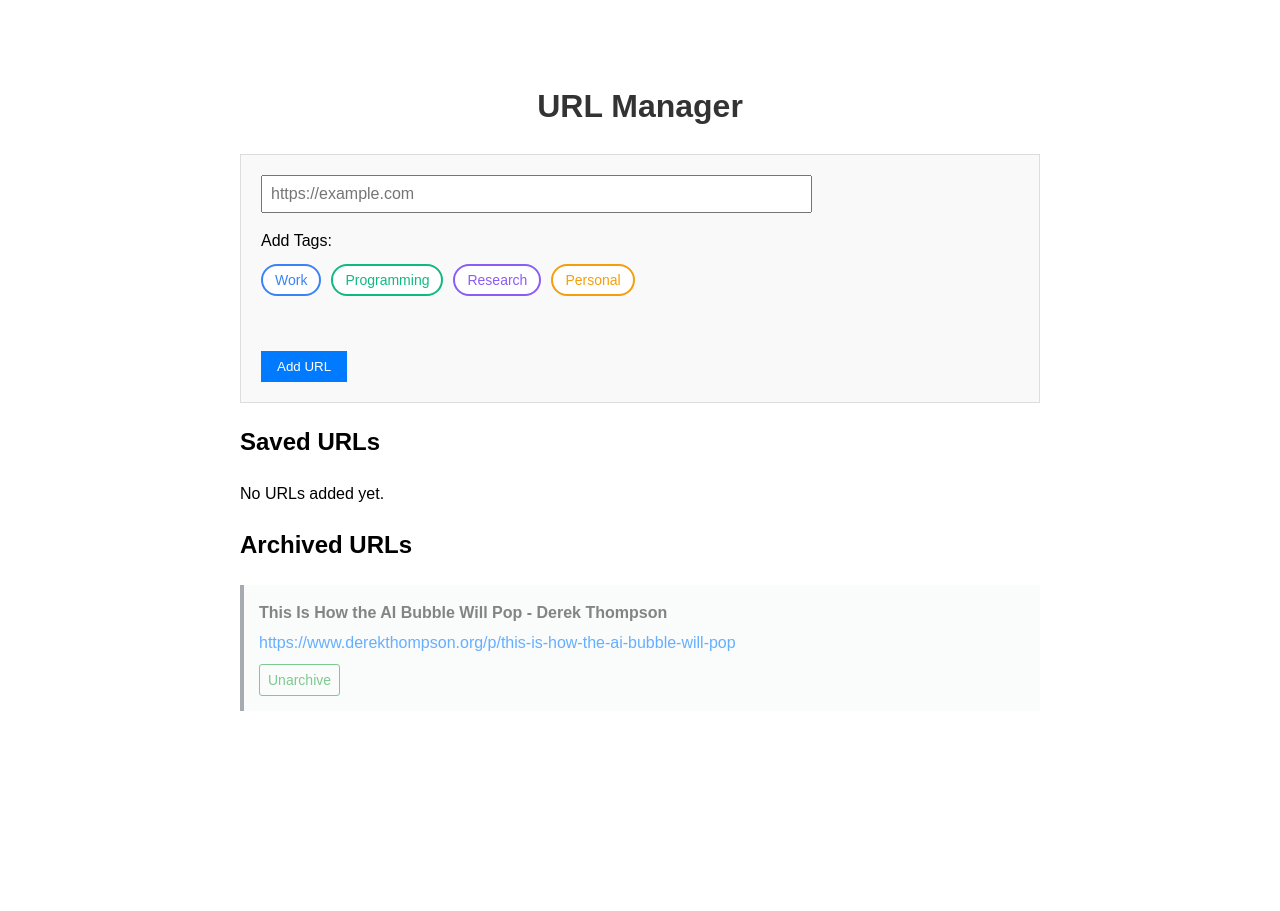
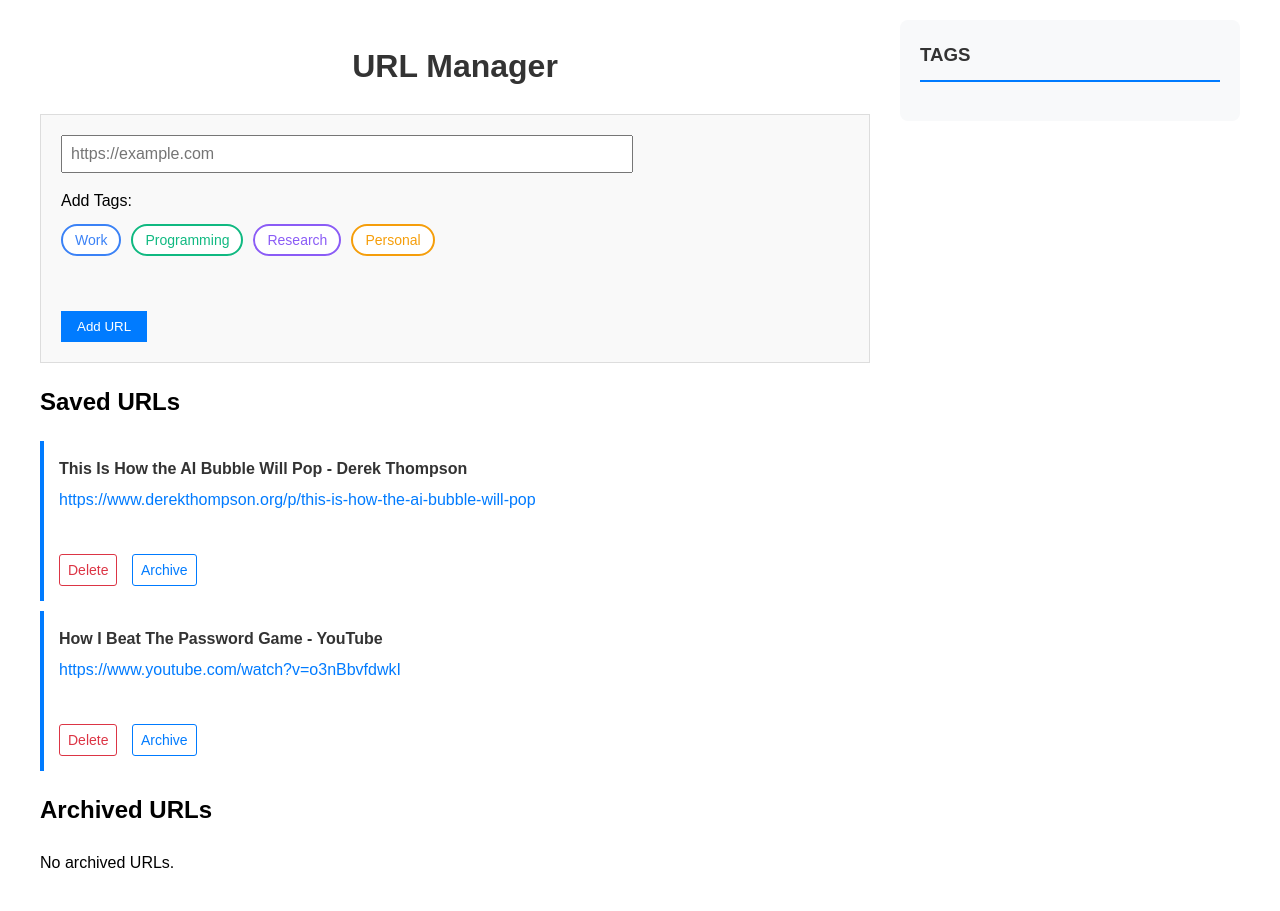
Before and after one commit to darshan2456/url_manager_project, a Flask app: page / in a window 1280 px wide. Before the commit the page ends 711 px from the top, so only its background shows below. Run offline with Flask 3, Linux system fonts and the light colour scheme.

Commit message:
added a drop-down list showing urls in each tag

```diff
--- a/static/style.css
+++ b/static/style.css
@@ -1,11 +1,92 @@
 body {
     font-family: Arial, sans-serif;
-    max-width: 800px;
-    margin: 40px auto;
+    margin: 0;
     padding: 20px;
     line-height: 1.6;
 }
 
+.container {
+    display: flex;
+    gap: 30px;
+    max-width: 1200px;
+    margin: 0 auto;
+}
+
+.main-content {
+    flex: 1;
+}
+
+.tag-sidebar {
+    width: 300px;
+    background: #f8f9fa;
+    padding: 20px;
+    border-radius: 8px;
+    height: fit-content;
+}
+
+.tag-sidebar h3 {
+    margin-top: 0;
+    color: #333;
+    border-bottom: 2px solid #007bff;
+    padding-bottom: 10px;
+}
+
+.tag-cloud {
+    display: flex;
+    flex-direction: column;
+    gap: 10px;
+}
+
+.tag-sidebar-item {
+    margin-bottom: 15px;
+}
+
+.tag-sidebar-btn {
+    width: 100%;
+    padding: 10px;
+    border: none;
+    border-radius: 5px;
+    color: white;
+    font-weight: bold;
+    cursor: pointer;
+    text-align: left;
+    transition: all 0.3s;
+}
+
+.tag-sidebar-btn:hover {
+    opacity: 0.9;
+    transform: translateX(5px);
+}
+
+.tag-dropdown {
+    display: none;
+    margin-top: 5px;
+    padding: 10px;
+    background: white;
+    border-radius: 5px;
+    box-shadow: 0 2px 5px rgba(0,0,0,0.1);
+}
+
+.dropdown-url {
+    padding: 5px 0;
+    border-bottom: 1px solid #eee;
+}
+
+.dropdown-url:last-child {
+    border-bottom: none;
+}
+
+.dropdown-url a {
+    color: #333;
+    text-decoration: none;
+    font-size: 14px;
+}
+
+.dropdown-url a:hover {
+    color: #007bff;
+}
+
+/* Existing styles remain the same below */
 h1 {
     color: #333;
     text-align: center;
@@ -147,15 +228,19 @@ button:hover {
 /* Tag colors */
 .tag-btn.work { border-color: #3B82F6; color: #3B82F6; }
 .tag-btn.work.selected { background: #3B82F6; }
+.tag-sidebar-btn.work { background: #3B82F6; }
 
 .tag-btn.programming { border-color: #10B981; color: #10B981; }
 .tag-btn.programming.selected { background: #10B981; }
+.tag-sidebar-btn.programming { background: #10B981; }
 
 .tag-btn.research { border-color: #8B5CF6; color: #8B5CF6; }
 .tag-btn.research.selected { background: #8B5CF6; }
+.tag-sidebar-btn.research { background: #8B5CF6; }
 
 .tag-btn.personal { border-color: #F59E0B; color: #F59E0B; }
 .tag-btn.personal.selected { background: #F59E0B; }
+.tag-sidebar-btn.personal { background: #F59E0B; }
 
 /* Selected tags display */
 #selected-tags-display {
--- a/templates/index.html
+++ b/templates/index.html
@@ -6,6 +6,9 @@
     <script src="{{ url_for('static', filename='script.js') }}" defer></script>
 </head>
 <body>
+    <div class="container">
+        <!-- Main Content -->
+        <div class="main-content">
             <h1>URL Manager</h1>
 
             <form action="/add" method="POST">
@@ -69,5 +72,37 @@
             {% else %}
                 <p>No archived URLs.</p>
             {% endif %}
+        </div>
+
+        <!-- Tag Sidebar -->
+        <div class="tag-sidebar">
+            <h3>TAGS</h3>
+            <div class="tag-cloud">
+                {% for tag in ['work', 'programming', 'research', 'personal'] %}
+                    {% set tag_urls = [] %}
+                    {% for url in urls %}
+                        {% if tag in url.tags %}
+                            {% set _ = tag_urls.append(url) %}
+                        {% endif %}
+                    {% endfor %}
+
+                    {% if tag_urls %}
+                    <div class="tag-sidebar-item">
+                        <button class="tag-sidebar-btn tag-{{ tag }}" onclick="toggleDropdown('{{ tag }}')">
+                            {{ tag }} ({{ tag_urls|length }})
+                        </button>
+                        <div class="tag-dropdown" id="dropdown-{{ tag }}">
+                            {% for url in tag_urls %}
+                            <div class="dropdown-url">
+                                <a href="{{ url.url }}" target="_blank">{{ url.title }}</a>
+                            </div>
+                            {% endfor %}
+                        </div>
+                    </div>
+                    {% endif %}
+                {% endfor %}
+            </div>
+        </div>
+    </div>
 </body>
 </html>
--- a/urls.json
+++ b/urls.json
@@ -1,10 +1,15 @@
 {
-  "active": [],
-  "archived": [
+  "active": [
     {
       "url": "https://www.derekthompson.org/p/this-is-how-the-ai-bubble-will-pop",
       "title": "This Is How the AI Bubble Will Pop - Derek Thompson",
       "tags": []
+    },
+    {
+      "url": "https://www.youtube.com/watch?v=o3nBbvfdwkI",
+      "title": "How I Beat The Password Game - YouTube",
+      "tags": []
     }
-  ]
+  ],
+  "archived": []
 }
```
Lines whose indentation alone changed are shown as unchanged.
